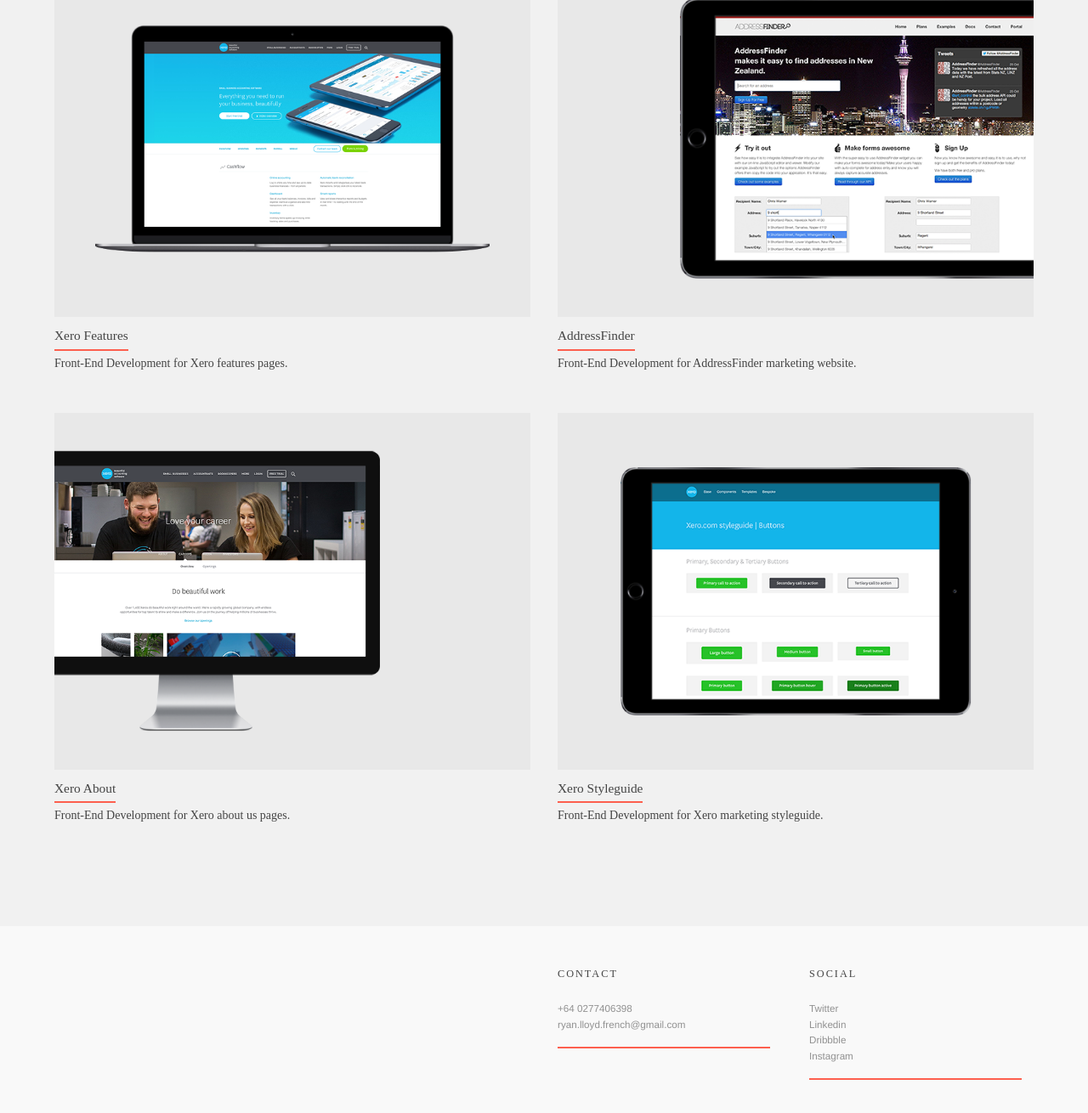
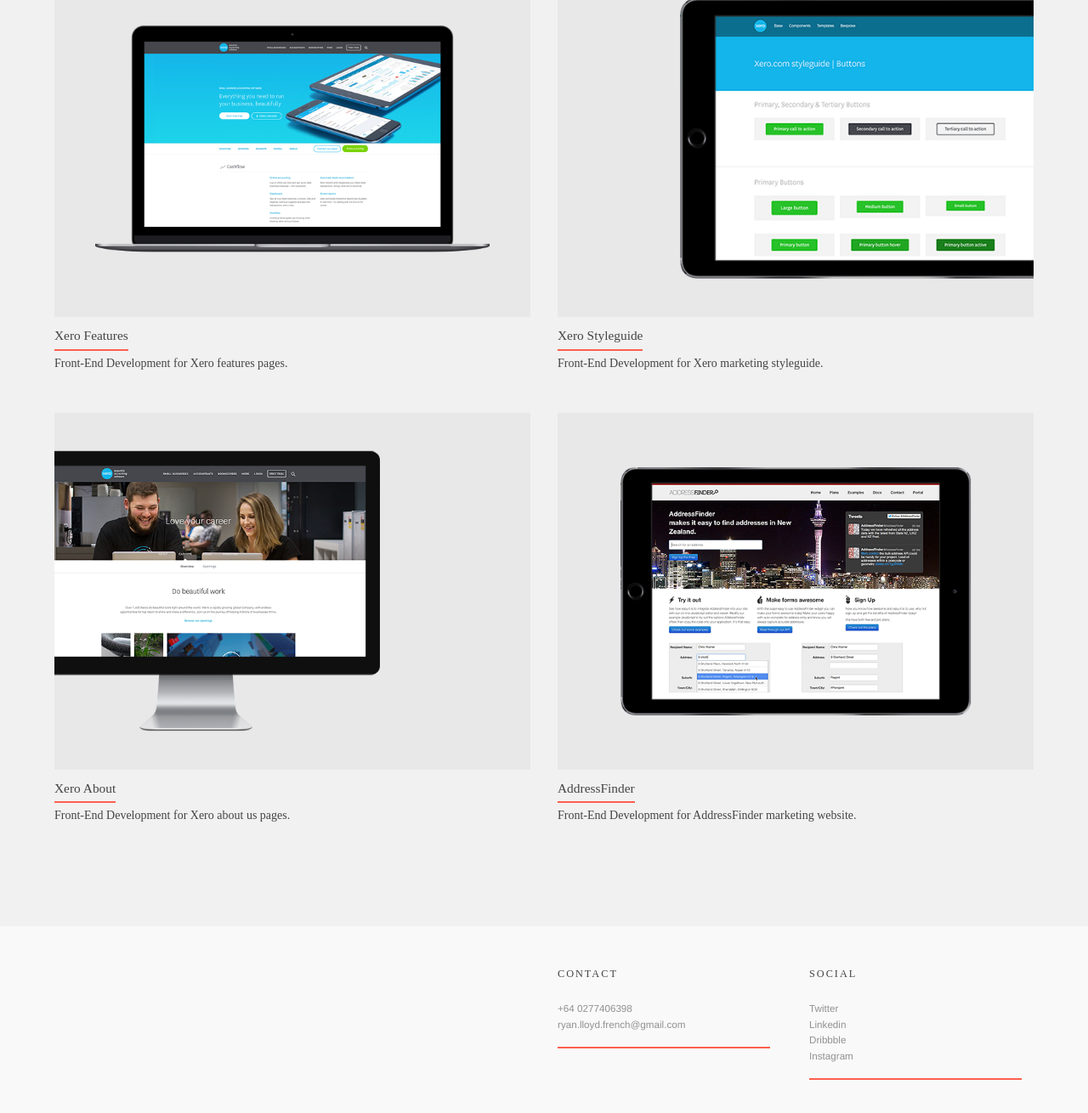
Before and after one commit to ryanlloydfrench/Portfolio, a Jekyll site: the page built from index.html, in a window 1280 px wide and 1400 px high, scrolled down 2061 px. Shown: the top 1310 px of the window at 85% size. Built offline with Jekyll 4.4.1, drawn with Linux system fonts in a browser that asks for light colours; nearby versions of some CDN libraries.

Commit message:
Cleanup project pages.

```diff
--- a/index.html
+++ b/index.html
@@ -128,17 +128,17 @@
         </a>
     </div>
     <div class="col-xs-12 col-sm-6">
-        <a class="tile__link" href="/projects/addressfinder/">
+        <a class="tile__link" href="/projects/xero-styleguide/">
             <div class="tile tile--cinema-display-right animated-element--contentfadein">
                 <div class="tile__outer-wrap">
                     <div class="tile__inner-wrap">
-                        <img class="tile__image" src="/assets/images/projects/addressfinder-thumbnail.png"/>
+                        <img class="tile__image" src="/assets/images/projects/xero-styleguide-thumbnail.png"/>
                     </div>
                 </div>
             </div>
             <div class="tile__info animated-element--contentfadein">
-                <h2 class="tile__info__title">AddressFinder</h2>
-                <p class="tile__info__description">Front-End Development for AddressFinder marketing website.</p>
+                <h2 class="tile__info__title">Xero Styleguide</h2>
+                <p class="tile__info__description">Front-End Development for Xero marketing styleguide.</p>
             </div>
         </a>
     </div>
@@ -161,17 +161,17 @@
         </a>
     </div>
     <div class="col-xs-12 col-sm-6">
-        <a class="tile__link" href="/projects/xero-styleguide/">
+        <a class="tile__link" href="/projects/addressfinder/">
             <div class="tile tile--ipad-perspective animated-element--contentfadein">
                 <div class="tile__outer-wrap">
                     <div class="tile__inner-wrap">
-                        <img class="tile__image" src="/assets/images/projects/xero-styleguide-thumbnail.png"/>
+                        <img class="tile__image" src="/assets/images/projects/addressfinder-thumbnail.png"/>
                     </div>
                 </div>
             </div>
             <div class="tile__info animated-element--contentfadein">
-                <h2 class="tile__info__title">Xero Styleguide</h2>
-                <p class="tile__info__description">Front-End Development for Xero marketing styleguide.</p>
+                <h2 class="tile__info__title">AddressFinder</h2>
+                <p class="tile__info__description">Front-End Development for AddressFinder marketing website.</p>
             </div>
         </a>
     </div>
--- a/projects/addressfinder.html
+++ b/projects/addressfinder.html
@@ -8,7 +8,7 @@
         <header>
             <h1 class="header__sub-title animated-element--titlefadeindown">AddressFinder</h1>
             <div class="header__break animated-element--titlebreakfadeindown"></div>
-            <p class="header__description animated-element--titlefadeindown">As a developer for Abletech, I worked on an internal project called AddressFinder. I was asked to build the marketing site. The website was built using the bootstrap boilerplate, it also required an input where the user could test AddressFinder before signing up.</p>
+            <p class="header__description animated-element--titlefadeindown">As a developer for Abletech, I worked on an internal project called AddressFinder. I was asked to build the marketing site. The website was built using the bootstrap boilerplate, it included an input where the user could test AddressFinder before signing up.</p>
         </header>
     </div>
 </div>
--- a/projects/xero-blog.html
+++ b/projects/xero-blog.html
@@ -8,7 +8,7 @@
         <header>
             <h1 class="header__sub-title animated-element--titlefadeindown">Xero Blog</h1>
             <div class="header__break animated-element--titlebreakfadeindown"></div>
-            <p class="header__description animated-element--titlefadeindown">As part of the marketing development team at Xero, I was asked to help build the new Xero blog. The blog was built on the Wordpress platform. The blog had a responsive design which had to function well on mobile devices.</p>
+            <p class="header__description animated-element--titlefadeindown">As part of the marketing development team at Xero, I was asked to help build the new Xero blog. The Xero blog was built on the Wordpress platform and had a responsive design which had to function well on mobile devices.</p>
         </header>
     </div>
 </div>
--- a/projects/xero-styleguide.html
+++ b/projects/xero-styleguide.html
@@ -8,7 +8,7 @@
         <header>
             <h1 class="header__sub-title animated-element--titlefadeindown">Xero Styleguide</h1>
             <div class="header__break animated-element--titlebreakfadeindown"></div>
-            <p class="header__description animated-element--titlefadeindown">As part of the marketing development team at Xero, I was asked to build the Xero styleguide. The Xero styleguide was used as an internal resource for designers and developers. Its aim was to encourage code re-use and keep a consistent design language across xero.com.</p>
+            <p class="header__description animated-element--titlefadeindown">As part of the marketing development team at Xero, I was asked to build the Xero styleguide. The Xero styleguide was used as an internal resource for designers and developers. It's aim was to encourage code re-use and keep a consistent design language across xero.com.</p>
         </header>
     </div>
 </div>
```
